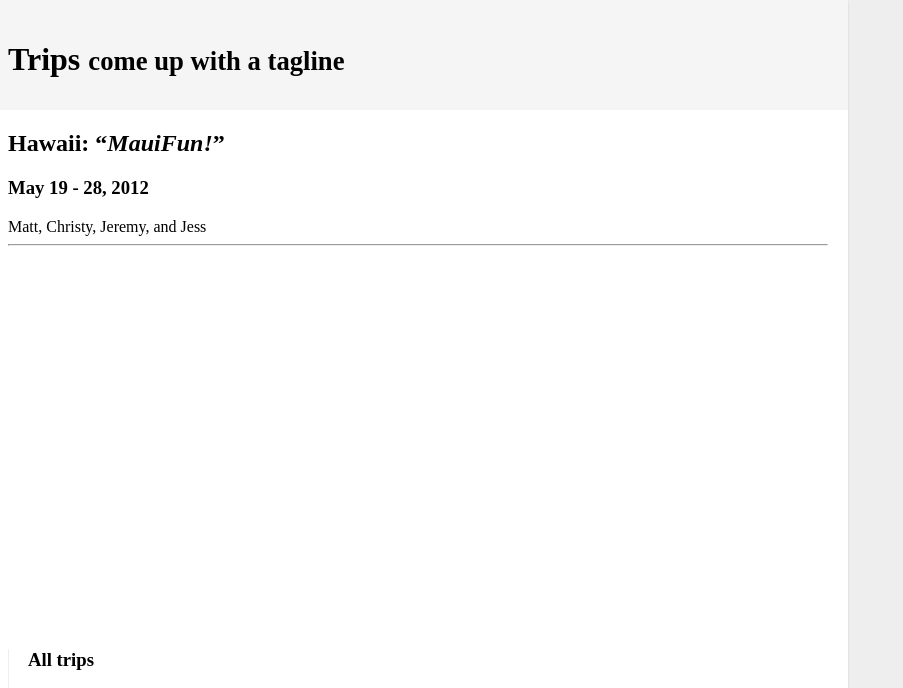
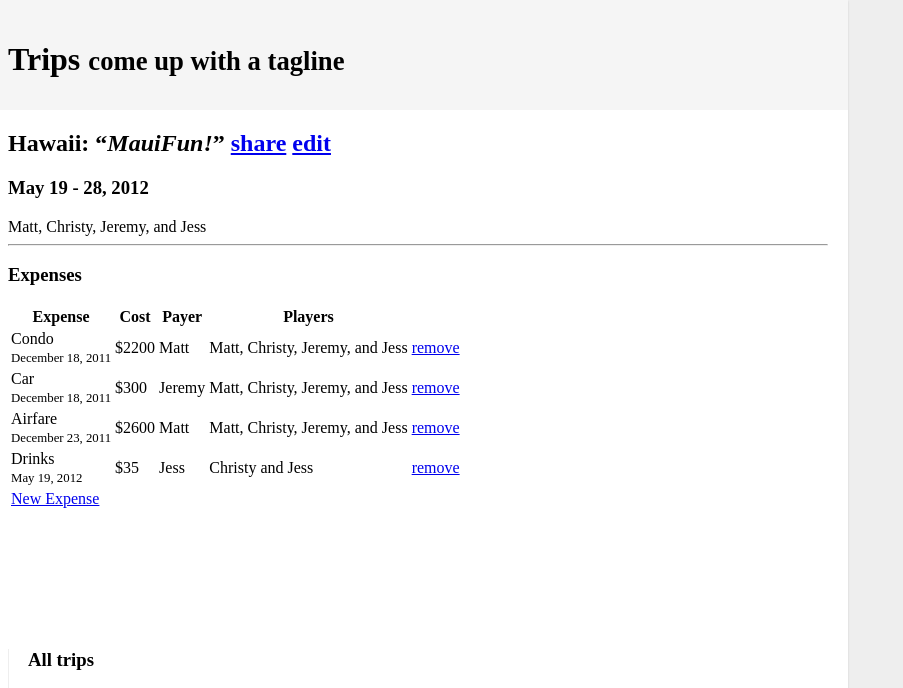
Before and after one commit to vtbassmatt/TripSplitter, a Python web app: template web/templates/index.html in a window 1280 px wide. Shown: the part 173-861 px from the top of the page, without its empty margins (0-903 px from the left). Run offline with Jinja, Linux system fonts and the light colour scheme; the template is opened without the code that fills it, so the values that code supplies are empty.

Commit message:
More UI thoughts using Bootstrap

```diff
--- a/web/templates/index.html
+++ b/web/templates/index.html
@@ -58,6 +58,9 @@
       .topbar .btn {
         border: 0;
       }
+      td small {
+        font-size: 80%;
+      }
 
     </style>
 
@@ -96,12 +99,65 @@
         </div>
         <div class="row">
           <div class="span10">
-            <h2>Hawaii: &ldquo;<em>MauiFun!</em>&rdquo;</h2>
+            <h2>Hawaii: &ldquo;<em>MauiFun!</em>&rdquo; <a class="btn success small" href="#">share</a> <a class="btn small" href="#">edit</a></h2>
             <h3>May 19 - 28, 2012</h3>
             <div>
               Matt, Christy, Jeremy, and Jess
             </div>
-            <hr/>
+            <hr />
+            <h3>Expenses</h3>
+            <table class="zebra-striped">
+              <thead>
+                <tr>
+                  <th>Expense</th>
+                  <th>Cost</th>
+                  <th>Payer</th>
+                  <th>Players</th>
+                  <th></th>
+                </tr>
+              </thead>
+              <tbody>
+                <tr>
+                  <td>Condo<br/><small>December 18, 2011</small></td>
+                  <td>$2200</td>
+                  <td>Matt</td>
+                  <td>Matt, Christy, Jeremy, and Jess</td>
+                  <td>
+                    <a href="#" class="btn small danger">remove</a>
+                  </td>
+                </tr>
+                <tr>
+                  <td>Car<br/><small>December 18, 2011</small></td>
+                  <td>$300</td>
+                  <td>Jeremy</td>
+                  <td>Matt, Christy, Jeremy, and Jess</td>
+                  <td>
+                    <a href="#" class="btn small danger">remove</a>
+                  </td>
+                </tr>
+                <tr>
+                  <td>Airfare<br/><small>December 23, 2011</small></td>
+                  <td>$2600</td>
+                  <td>Matt</td>
+                  <td>Matt, Christy, Jeremy, and Jess</td>
+                  <td>
+                    <a href="#" class="btn small danger">remove</a>
+                  </td>
+                </tr>
+                <tr>
+                  <td>Drinks<br/><small>May 19, 2012</small></td>
+                  <td>$35</td>
+                  <td>Jess</td>
+                  <td>Christy and Jess</td>
+                  <td>
+                    <a href="#" class="btn small danger">remove</a>
+                  </td>
+                </tr>
+              </tbody>
+              <tfoot>
+                <tr><td colspan="5"><a class="btn primary" href="#">New Expense</a></td></tr>
+              </tfoot>
+            </table>
           </div>
           <div class="span4">
             <h3>All trips</h3>
```
Also changed, not shown: 1 other file.
